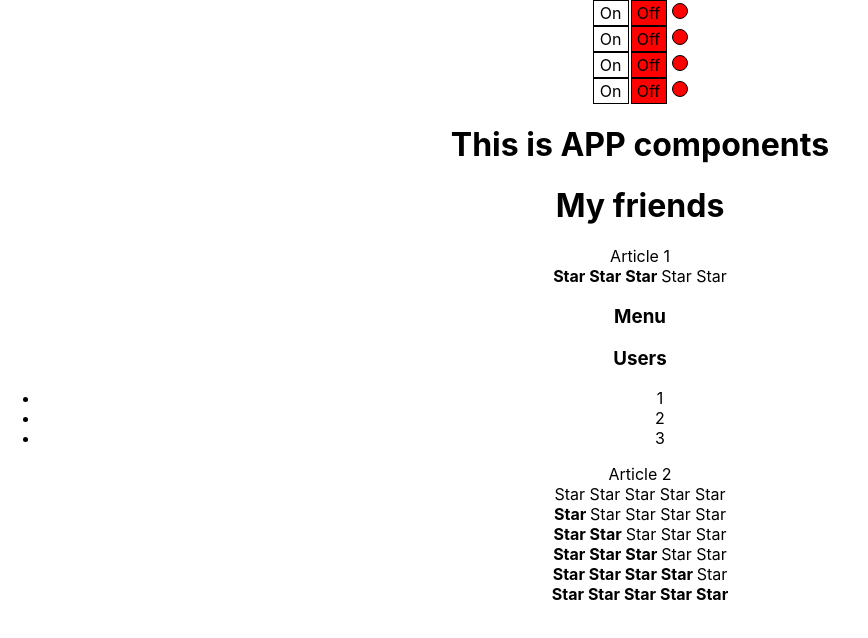
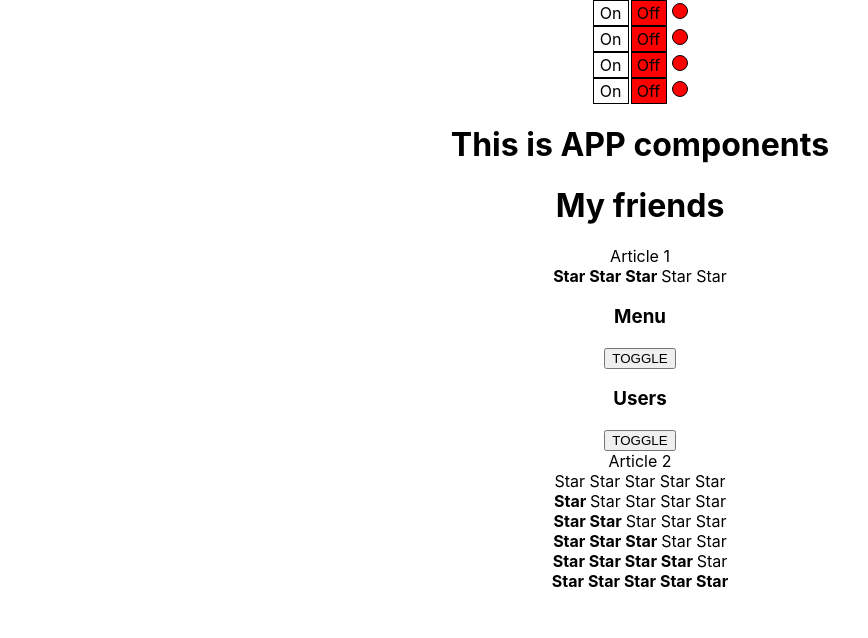
Before and after one commit to svetik-kov/IT_Incubator_kabzda, a React (Create React App) app: page / in a window 1280 px wide. Shown: the top 638 px of the page, without its empty margins (0-868 px from the left). Built offline with nearby package versions, Linux system fonts and the light colour scheme.

Commit message:
useState для Accordion

```diff
--- a/src/App.tsx
+++ b/src/App.tsx
@@ -1,8 +1,9 @@
 import React from 'react';
 import './App.css';
-import Accordion from "./Components/Accordion";
+import Accordion from "./Components/Accordion/Accordion";
 import {Rating} from "./Components/Rating";
 import {OnOff} from "./Components/OnnOff/OnOff";
+import UnControlledAccordion from "./Components/Accordion/UnControlledAccordion";
 
 function App() {
     console.log('APP')
@@ -33,8 +34,10 @@
             <PageTitle title={'My friends'}/>
             Article 1
             <Rating value={3}/>
-            <Accordion titleValue={"Menu"} collapsed={true}/>
-            <Accordion titleValue={"Users"} collapsed={false}/>
+           {/* <Accordion titleValue={"Menu"} collapsed={true}/>
+            <Accordion titleValue={"Users"} collapsed={false}/>*/}
+            <UnControlledAccordion titleValue={"Menu"}/>
+            <UnControlledAccordion titleValue={"Users"}/>
             Article 2
             <Rating value={0}/>
             <Rating value={1}/>
--- /dev/null
+++ b/src/Components/Accordion/UnControlledAccordion.tsx
@@ -0,0 +1,38 @@
+import React, {useState} from "react";
+type AccordionPropsType={
+    titleValue:string
+   }
+function UnControlledAccordion(props:AccordionPropsType) {
+
+    /*const collapsed=true*/
+   let [collapsed,setCollapsed]=useState(true)
+    return(
+        <div>
+            <AccordionTitle title={props.titleValue}/>
+            <button onClick={()=>setCollapsed(!collapsed)}>TOGGLE</button>
+            {(!collapsed) && <AccordionBody/>}
+        </div>
+        )
+}
+
+
+type AccordionTitlePropsType={
+    title:string
+}
+function AccordionTitle(props:AccordionTitlePropsType) {
+    return <h3>{props.title}</h3>
+}
+
+function AccordionBody() {
+    return (
+
+        <ul>
+            <li>1</li>
+            <li>2</li>
+            <li>3</li>
+        </ul>
+    )
+
+}
+
+export default UnControlledAccordion
```
Also changed, not shown: src/Components/Accordion/Accordion.tsx (renamed from src/Components/Accordion.tsx).
